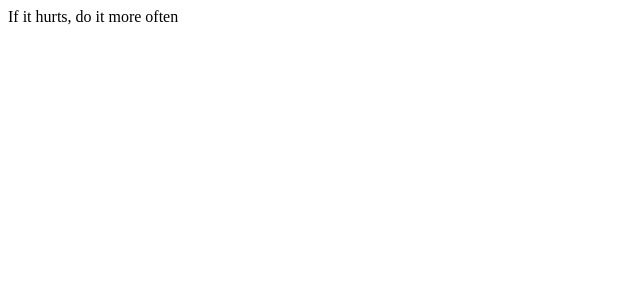
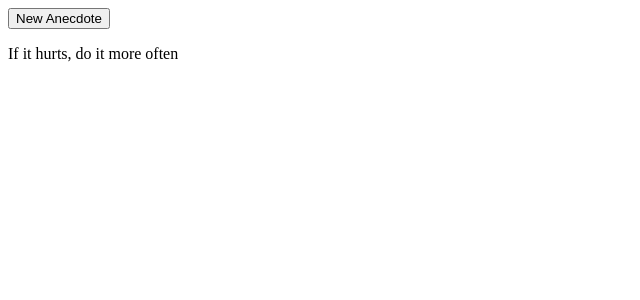
Before and after one commit to ale-drian/Laboratorio-4-React-Hooks, a React (Create React App) app in the folder anecdotas/: page / in a window 1280 px wide. Shown: the top 300 px of the page, without its empty margins (0-640 px from the left). Built offline with nearby package versions, Linux system fonts and the light colour scheme.

Commit message:
Parte 1.2: Boton que muestra anecdota aleatoria

```diff
--- a/anecdotas/src/index.js
+++ b/anecdotas/src/index.js
@@ -4,9 +4,20 @@ import ReactDOM from 'react-dom'
 const App = (props) => {
   const [selected, setSelected] = useState(0)
 
+  const randomWithMax = (max) => {
+    return Math.floor(Math.random() * (max));
+  }
+
+  const handleSelected = () => {
+    let indexRandom = randomWithMax(anecdotes.length);
+    console.log("indexRandom",indexRandom);
+    setSelected(indexRandom);
+  }
+
   return (
     <div>
-      {props.anecdotes[selected]}
+      <button onClick={handleSelected}>New Anecdote</button>
+      <p>{props.anecdotes[selected]}</p>
     </div>
   )
 }
```
